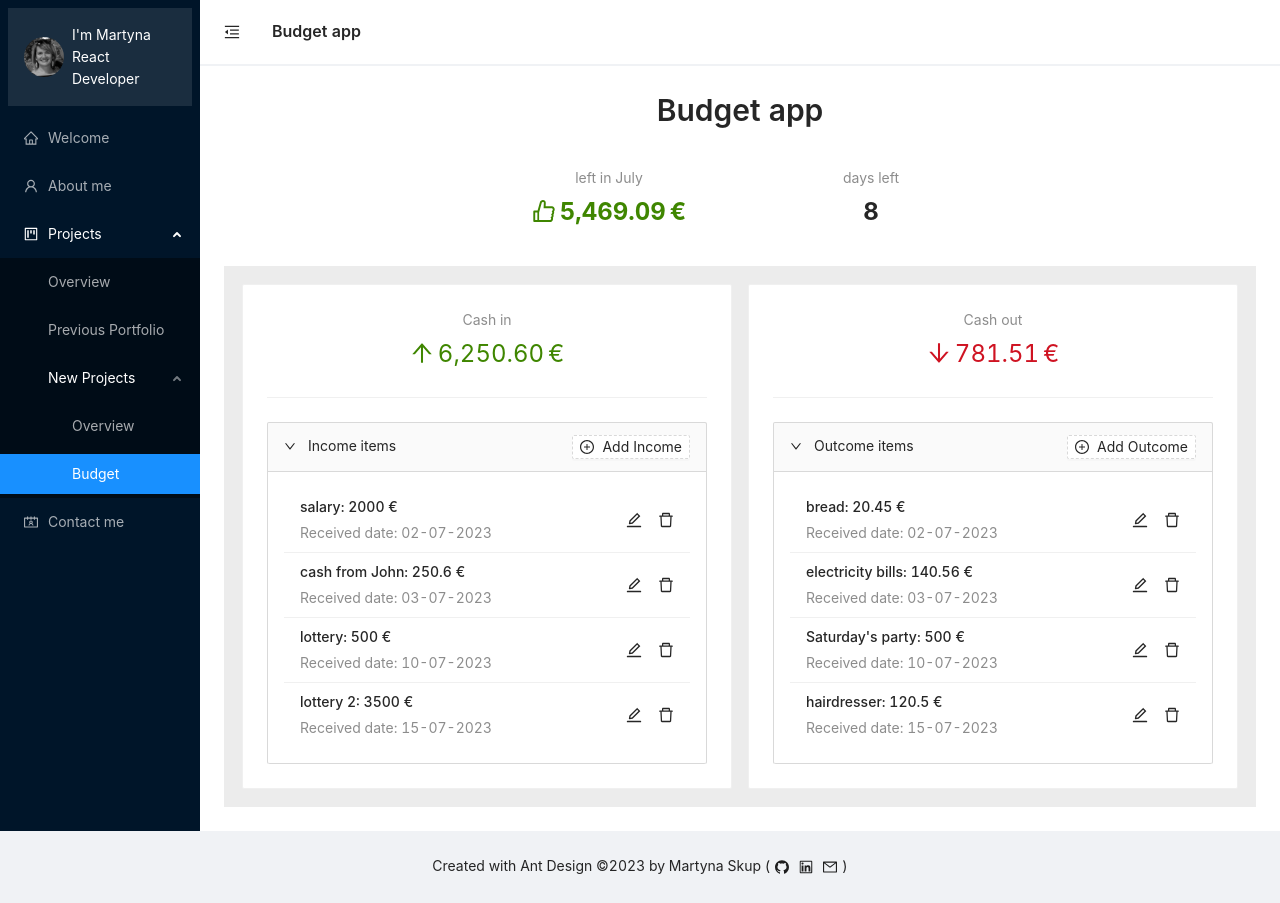
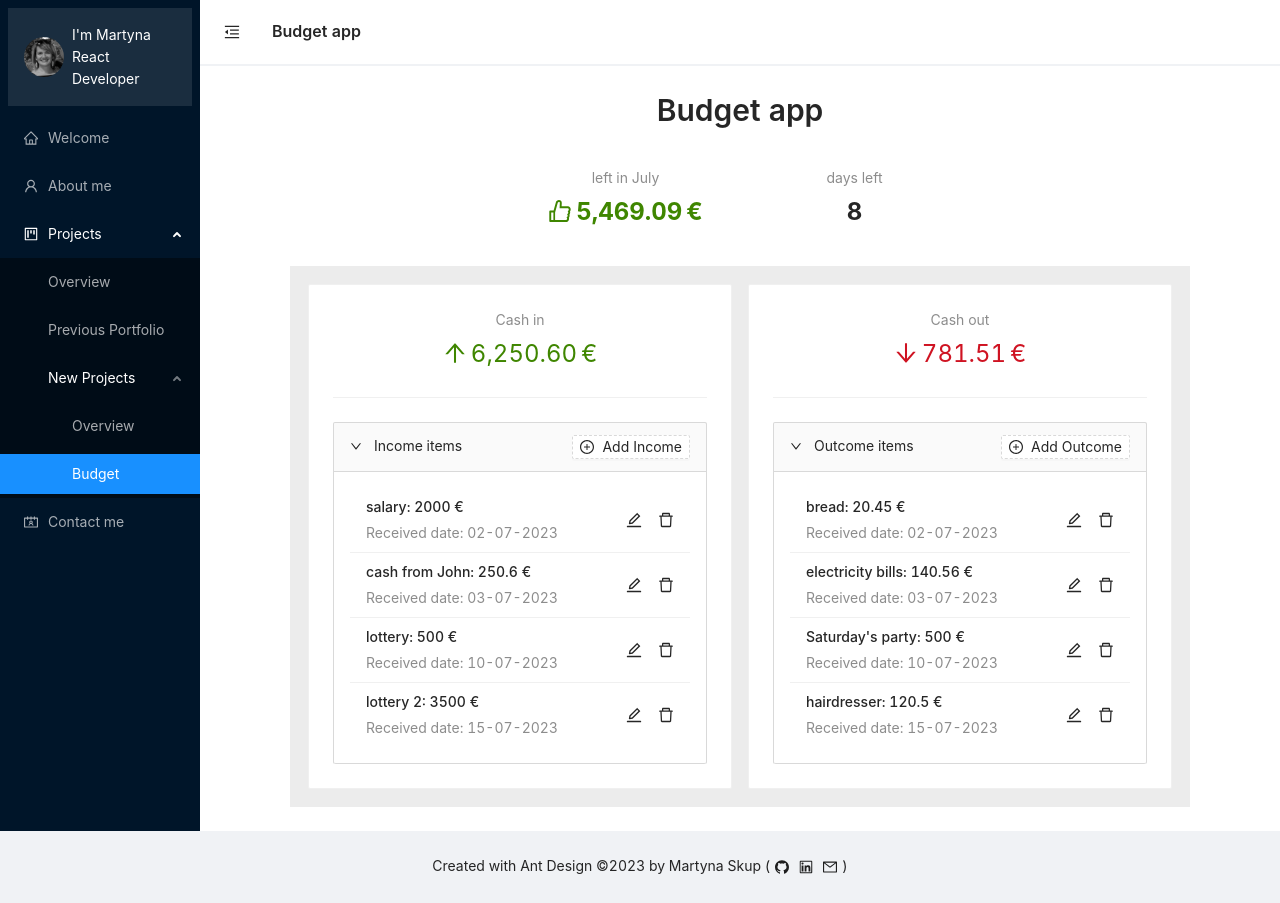
Before and after one commit to martynaskup/martynaskup.github.io, a React (Create React App) app: page /projects/new/budget in a window 1280 px wide. Built offline with nearby package versions, Linux system fonts and the light colour scheme.

Commit message:
[Budget] Add maxWidth of the app for better UX/UI on bigger screens

```diff
--- a/src/pages/ProjectsPage/Projects/NewProjects/Budget/Budget.tsx
+++ b/src/pages/ProjectsPage/Projects/NewProjects/Budget/Budget.tsx
@@ -15,11 +15,11 @@ function Budget() {
   }, []);
 
   return (
-    <>
+    <div style={{ maxWidth: '900px', margin: '0 auto' }}>
       <AppTitle />
       <Summary sum={sum} />
       <Details onValuesChange={handleBudgetValuesChange} />
-    </>
+    </div>
   );
 }
 
```
